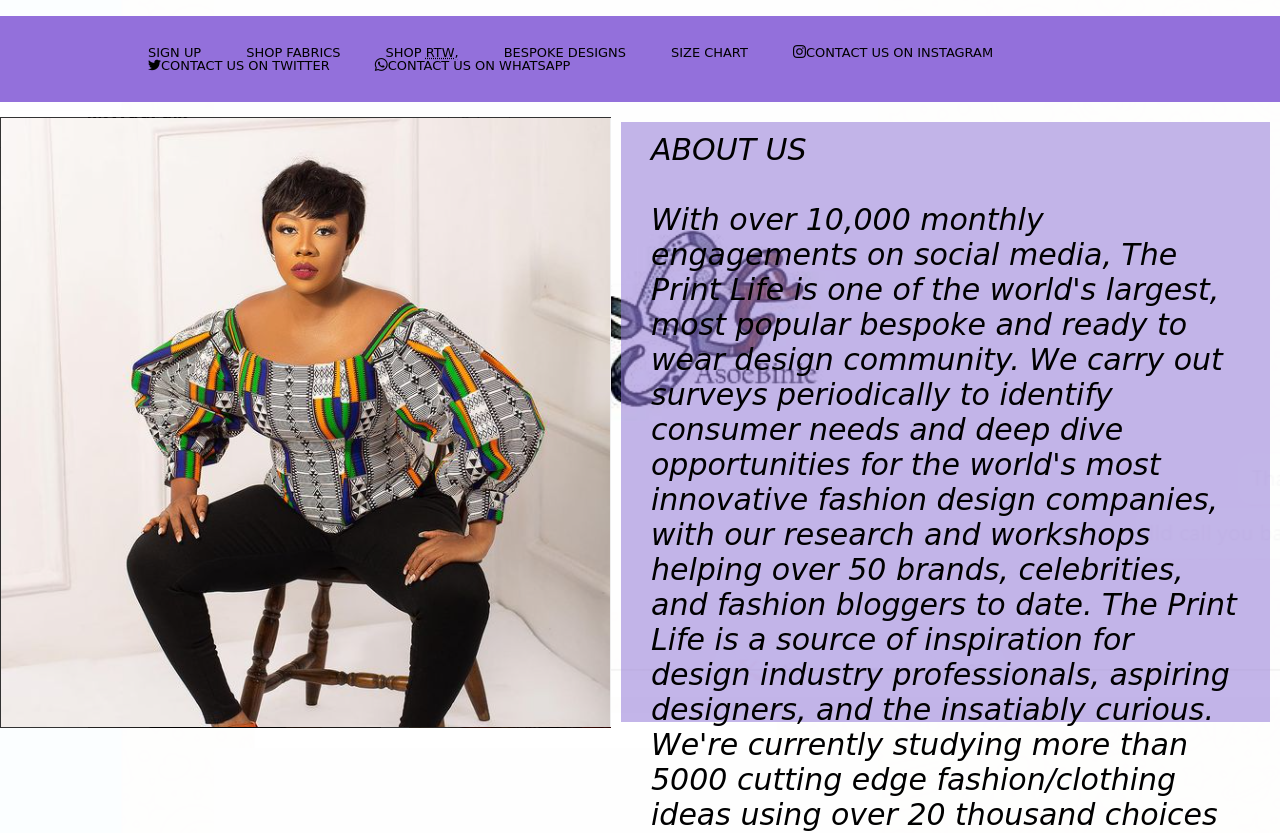
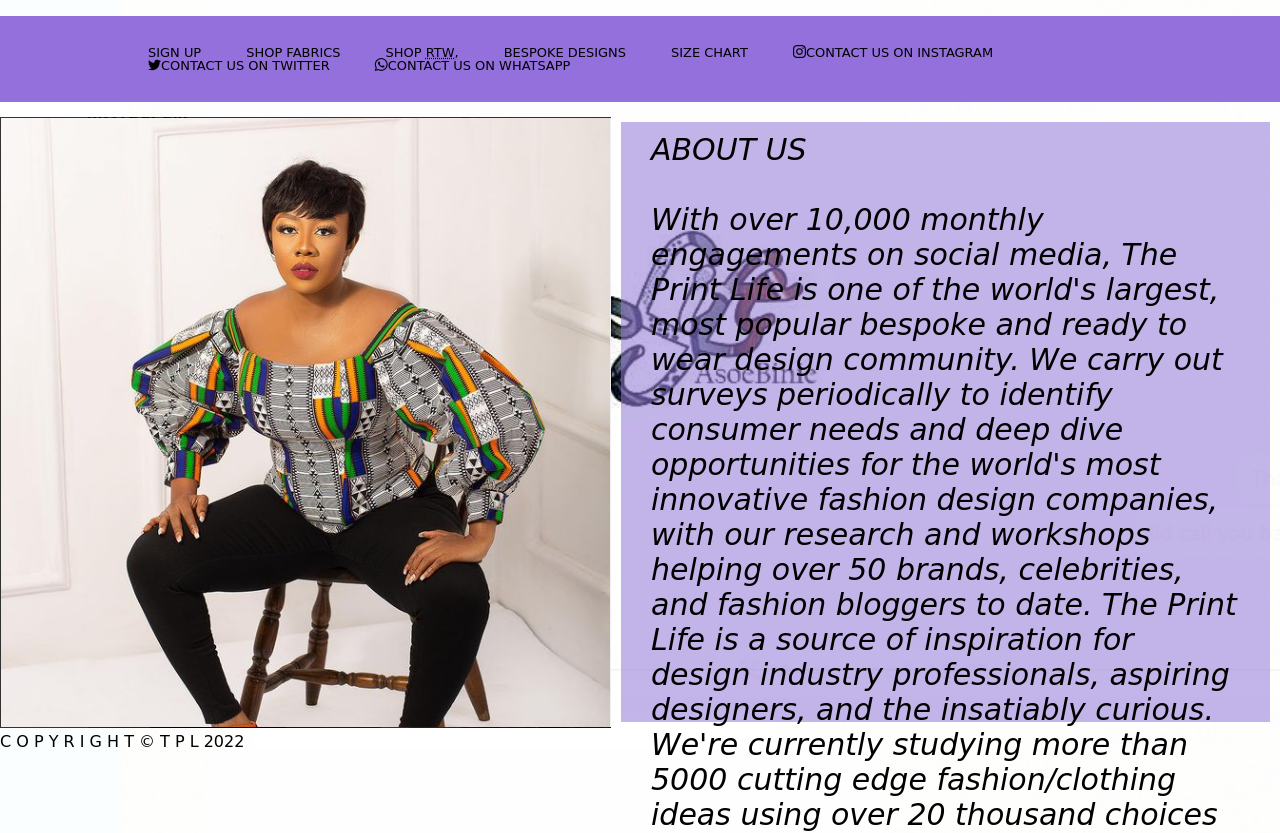
Before and after one commit to McTonia/final-capstone-project, a plain HTML site: page index.html in a window 1280 px wide. Shown: the part 120-953 px from the top of the page. Drawn offline with nearby package versions, Linux system fonts and the light colour scheme; a web font is replaced by a local one.

Commit message:
made changes

```diff
--- a/index.html
+++ b/index.html
@@ -40,7 +40,7 @@
         </span>
 </div>
 
-
+<footer class="bi-copyright"> C O P Y R I G H T &copy T P L 2022</footer>
 
 
 </body>
```
